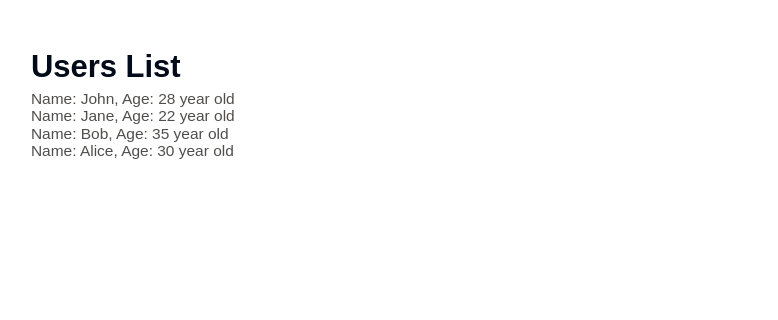
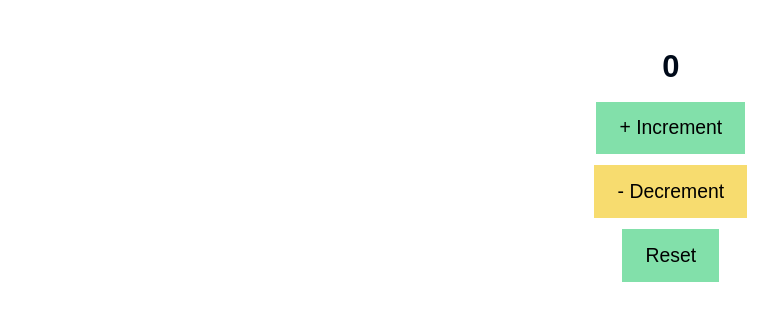
Before and after one commit to Meraj-Uddin-Malik/Complete-ReactJS, a React (Vite) app: page / in a window 1280 px wide. Shown: the top 320 px of the page, without its empty margins (3-781 px from the left). Built offline with nearby package versions, Linux system fonts and the light colour scheme.

Commit message:
Refactor state management components: remove unused components, update imports, and implement Counter component with increment, decrement, and reset functionality.

```diff
--- a/src/App.jsx
+++ b/src/App.jsx
@@ -1,11 +1,14 @@
-
-import DrivedState from "./components/hooks/useState/UseStatePractice";
+import React from "react";
+// import NetflixSeries from "./components/NetflixSeries";
+// import DrivedState from "./components/hooks/useState/UseStatePractice";
+import Counter from "./components/ReactHooks/useState/UseStatePractice_01";
 function App() {
   return (
     <section className="container">
       {/* <h1 className="card-heading">List Of Best Netflix Series</h1>
       <NetflixSeries /> */}
-      <DrivedState />
+      {/* <DrivedState /> */}
+      <Counter />
     </section>
   );
 }
--- a/src/components/EV.css
+++ b/src/components/EV.css
@@ -51,6 +51,7 @@
     font-size: 2rem;
     padding: 1.2rem 2.4rem;
     background-color: #82e0aa;
+    margin-top: 1.2rem;
   }
 
   button:nth-child(even) {
--- /dev/null
+++ b/src/components/ReactHooks/useState/UseStatePractice_01.jsx
@@ -0,0 +1,15 @@
+import { useState } from "react";
+import "../../EV.css";
+
+export default function Counter() {
+const [count, setCount] = useState(0);
+
+return (
+<section className="main-div">
+    <h1>{count}</h1>
+    <button onClick={() => setCount(count + 1)} className="">+ Increment</button>
+    <button onClick={() => setCount(count - 1)}>- Decrement</button>
+    <button onClick={() => setCount(0)}>Reset</button>
+</section>
+)
+}
```
Also changed, not shown: src/components/ReactHooks/useState/State.jsx (renamed from src/components/hooks/UseState/State.jsx), src/components/ReactHooks/useState/UseStatePractice_00.jsx (renamed from src/components/hooks/UseState/UseStatePractice.jsx).
